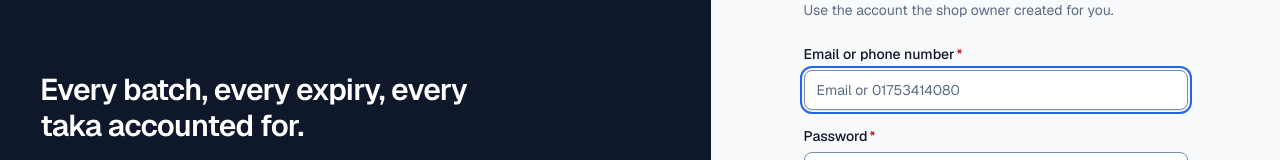
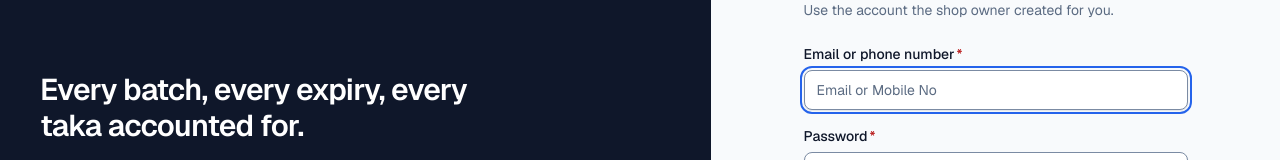
Before and after one commit to praccholove1985-glitch/mitali-medicine-corner, a Next.js app: page /login in a window 1280 px wide. Shown: the part 290-450 px from the top of the page. Built offline with nearby package versions, Linux system fonts and the light colour scheme.

Commit message:
fix(auth): clarify login identifier placeholder

```diff
--- a/src/components/auth/login-form.tsx
+++ b/src/components/auth/login-form.tsx
@@ -33,7 +33,7 @@ export function LoginForm({ next }: { next: string }) {
           type="text"
           autoComplete="username"
           inputMode="email"
-          placeholder="Email or 01753414080"
+          placeholder="Email or Mobile No"
           autoCapitalize="none"
           spellCheck={false}
           defaultValue={state.identifier}
```
